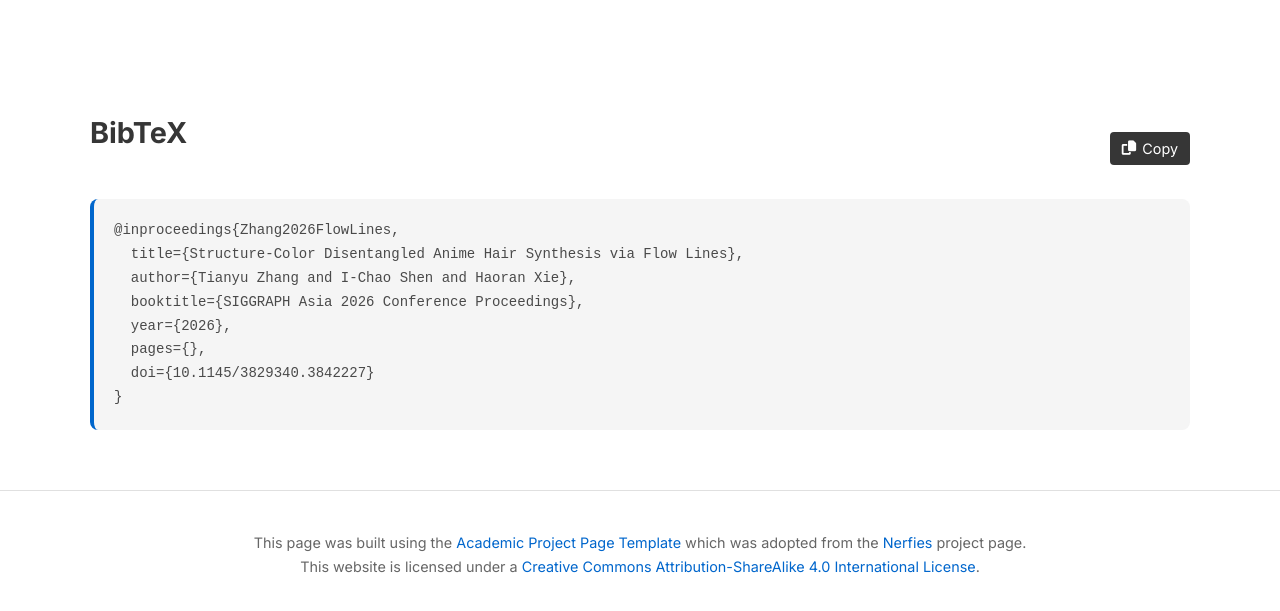
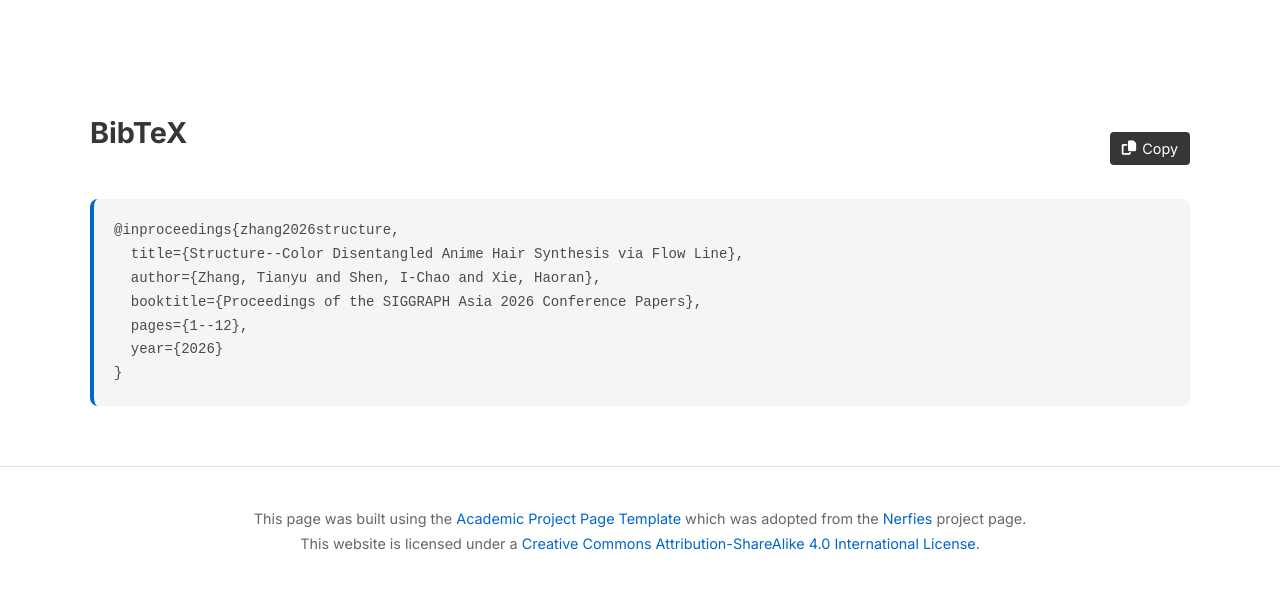
Before and after one commit to zty0304/FlowLines-web, a plain HTML site: page index.html in a window 1280 px wide. Shown: the part 7517-8128 px from the top of the page. Drawn offline with nearby package versions, Linux system fonts and the light colour scheme; some icons are missing.

Commit message:
Update BibTeX entry for conference paper

```diff
--- a/index.html
+++ b/index.html
@@ -557,13 +557,12 @@
           <span class="copy-text">Copy</span>
         </button>
       </div>
-      <pre id="bibtex-code"><code>@inproceedings{Zhang2026FlowLines,
-  title={Structure-Color Disentangled Anime Hair Synthesis via Flow Lines},
-  author={Tianyu Zhang and I-Chao Shen and Haoran Xie},
-  booktitle={SIGGRAPH Asia 2026 Conference Proceedings},
-  year={2026},
-  pages={},
-  doi={10.1145/3829340.3842227}
+      <pre id="bibtex-code"><code>@inproceedings{zhang2026structure,
+  title={Structure--Color Disentangled Anime Hair Synthesis via Flow Line},
+  author={Zhang, Tianyu and Shen, I-Chao and Xie, Haoran},
+  booktitle={Proceedings of the SIGGRAPH Asia 2026 Conference Papers},
+  pages={1--12},
+  year={2026}
 }</code></pre>
     </div>
   </section>
```
